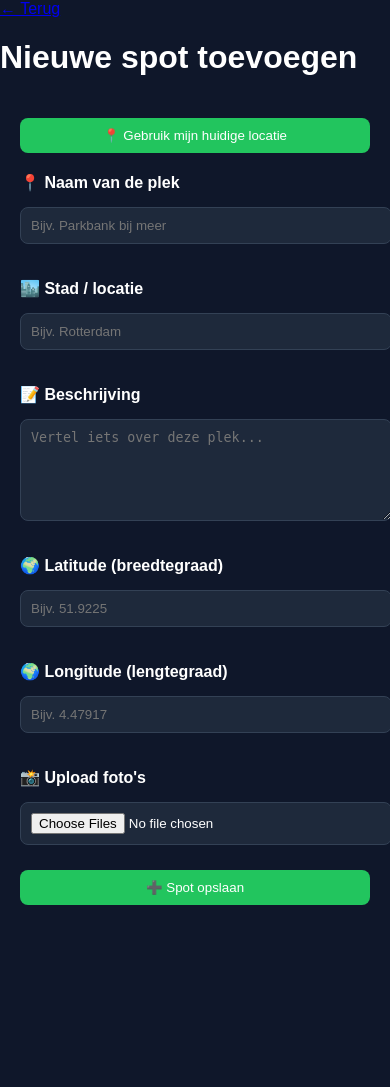
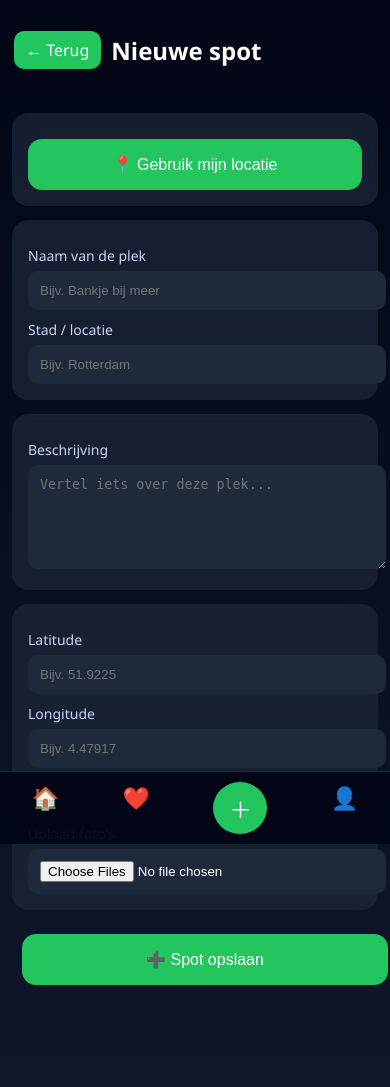
Before and after one commit to gamesganef/sitspot, a Flask app: page /add in a window 390 px wide. Before the commit the page ends 905 px from the top, so only its background shows below. Run offline with Flask 3, Linux system fonts and the light colour scheme; a user stored in the database is signed in.

Commit message:
grote update: UI + mobile UX + fixes

```diff
--- a/app.py
+++ b/app.py
@@ -2,7 +2,7 @@ from flask import Flask, render_template, request, redirect, session
 import sqlite3
 import os
 from datetime import datetime, timedelta
-from werkzeug.utils import secure_filename
+from werkzeug.security import generate_password_hash, check_password_hash
 from PIL import Image
 
 app = Flask(__name__)
@@ -26,6 +26,7 @@ def index():
 
     now = datetime.now()
 
+    # reset expired
     c.execute("""
         UPDATE spots
         SET occupied_by=NULL, occupied_until=NULL
@@ -50,19 +51,25 @@ def index():
     else:
         spots = c.execute("SELECT * FROM spots").fetchall()
 
-    reviews = c.execute("SELECT spot_id, rating FROM ratings").fetchall()
+    # 🔥 BETERE RATINGS QUERY
+    ratings_data = c.execute("""
+        SELECT spot_id, AVG(rating), COUNT(*)
+        FROM ratings
+        GROUP BY spot_id
+    """).fetchall()
 
+    ratings = {r[0]: {"avg": r[1], "count": r[2]} for r in ratings_data}
+
+    # favorites
     favorites = []
     if "user" in session:
-        try:
-            favs = c.execute(
-                "SELECT spot_id FROM favorites WHERE username=?",
-                (session["user"],)
-            ).fetchall()
-            favorites = [f[0] for f in favs]
-        except:
-            favorites = []
+        favs = c.execute(
+            "SELECT spot_id FROM favorites WHERE username=?",
+            (session["user"],)
+        ).fetchall()
+        favorites = [f[0] for f in favs]
 
+    # images
     images = {}
     for s in spots:
         img = c.execute(
@@ -74,7 +81,7 @@ def index():
     return render_template(
         "index.html",
         spots=spots,
-        reviews=reviews,
+        ratings=ratings,
         images=images,
         search=search,
         favorites=favorites
@@ -99,7 +106,7 @@ def favorites_page():
     return render_template("favorites.html", spots=spots)
 
 
-# ❤️ ADD FAVORITE
+# ❤️ ADD FAVORITE (FIXED)
 @app.route("/favorite/<int:id>")
 def favorite(id):
     if "user" not in session:
@@ -108,15 +115,12 @@ def favorite(id):
     db = get_db()
     c = db.cursor()
 
-    try:
-        c.execute(
-            "INSERT INTO favorites (username, spot_id) VALUES (?, ?)",
-            (session["user"], id)
-        )
-        db.commit()
-    except Exception as e:
-        print("FAVORITE ERROR:", e)
+    c.execute("""
+        INSERT OR IGNORE INTO favorites (username, spot_id)
+        VALUES (?, ?)
+    """, (session["user"], id))
 
+    db.commit()
     return redirect("/")
 
 
@@ -178,6 +182,28 @@ def leave(id):
     return redirect(f"/spot/{id}")
 
 
+# ⭐ RATE (NIEUW)
+@app.route("/rate/<int:id>", methods=["POST"])
+def rate(id):
+    if "user" not in session:
+        return redirect("/login")
+
+    rating = int(request.form["rating"])
+    comment = request.form["comment"]
+
+    db = get_db()
+    c = db.cursor()
+
+    c.execute("""
+        INSERT INTO ratings (spot_id, username, rating, comment)
+        VALUES (?, ?, ?, ?)
+    """, (id, session["user"], rating, comment))
+
+    db.commit()
+
+    return redirect(f"/spot/{id}")
+
+
 # 🔥 DELETE SPOT
 @app.route("/delete/<int:id>", methods=["POST"])
 def delete(id):
@@ -195,19 +221,16 @@ def delete(id):
     if spot[0] != session["user"]:
         return "Niet toegestaan"
 
-    try:
-        c.execute("DELETE FROM ratings WHERE spot_id=?", (id,))
-        c.execute("DELETE FROM images WHERE spot_id=?", (id,))
-        c.execute("DELETE FROM favorites WHERE spot_id=?", (id,))
-        c.execute("DELETE FROM spots WHERE id=?", (id,))
-        db.commit()
-    except Exception as e:
-        print("DELETE ERROR:", e)
+    c.execute("DELETE FROM ratings WHERE spot_id=?", (id,))
+    c.execute("DELETE FROM images WHERE spot_id=?", (id,))
+    c.execute("DELETE FROM favorites WHERE spot_id=?", (id,))
+    c.execute("DELETE FROM spots WHERE id=?", (id,))
+    db.commit()
 
     return redirect("/")
 
 
-# REGISTER
+# REGISTER (FIXED SECURITY)
 @app.route("/register", methods=["GET", "POST"])
 def register():
     if request.method == "POST":
@@ -221,9 +244,11 @@ def register():
         if existing:
             return "Email bestaat al"
 
+        hashed = generate_password_hash(password)
+
         c.execute(
             "INSERT INTO users (email, password) VALUES (?, ?)",
-            (email, password)
+            (email, hashed)
         )
         db.commit()
 
@@ -232,7 +257,7 @@ def register():
     return render_template("register.html")
 
 
-# LOGIN
+# LOGIN (FIXED SECURITY)
 @app.route("/login", methods=["GET", "POST"])
 def login():
     if request.method == "POST":
@@ -243,11 +268,11 @@ def login():
         c = db.cursor()
 
         user = c.execute(
-            "SELECT * FROM users WHERE email=? AND password=?",
-            (email, password)
+            "SELECT * FROM users WHERE email=?",
+            (email,)
         ).fetchone()
 
-        if user:
+        if user and check_password_hash(user[2], password):
             session["user"] = user[1]
             return redirect("/")
         else:
@@ -263,7 +288,7 @@ def logout():
     return redirect("/")
 
 
-# 🔥 ADD SPOT (FIXED MET COMPRESSIE)
+# 🔥 ADD SPOT
 @app.route("/add", methods=["GET", "POST"])
 def add():
     if "user" not in session:
@@ -296,8 +321,6 @@ def add():
                 filename = f"{spot_id}_{i}.jpg"
                 filepath = os.path.join(UPLOAD_FOLDER, filename)
 
-                print("🔥 COMPRESSIE ACTIEF:", filename)
-
                 img = Image.open(file)
 
                 if img.mode in ("RGBA", "P"):
@@ -317,7 +340,7 @@ def add():
     return render_template("add.html")
 
 
-# SPOT DETAIL
+# SPOT DETAIL (MET TIMER)
 @app.route("/spot/<int:id>")
 def spot(id):
     db = get_db()
@@ -339,13 +362,22 @@ def spot(id):
     ratings = [r[1] for r in reviews]
     avg = sum(ratings) / len(ratings) if ratings else None
 
+    # 🔥 TIMER
+    remaining = None
+    if s[8]:
+        try:
+            remaining = int((datetime.fromisoformat(s[8]) - datetime.now()).total_seconds())
+        except:
+            remaining = None
+
     return render_template(
         "spot.html",
         s=s,
         reviews=reviews,
         imgs=imgs,
         avg=avg,
-        user=session.get("user")
+        user=session.get("user"),
+        remaining=remaining
     )
 
 
--- a/static/css/style.css
+++ b/static/css/style.css
@@ -1,103 +1,59 @@
-/* BASIS */
 body {
-    background: #0f172a;
+    background: linear-gradient(180deg, #020617, #0f172a);
     color: white;
-    font-family: Arial, sans-serif;
+    font-family: 'Segoe UI', sans-serif;
     margin: 0;
+    padding-bottom: 80px;
 }
 
 /* HEADER */
-header {
+.top-header {
     display: flex;
-    flex-wrap: wrap;
+    align-items: center;
     gap: 10px;
-    padding: 10px;
-    align-items: center;
-    justify-content: space-between;
-    background: #020617;
+    padding: 14px;
 }
 
-/* BUTTONS */
-.btn {
-    padding: 10px 14px;
-    border-radius: 8px;
+/* BACK BUTTON */
+.back-btn {
     background: #22c55e;
-    color: white;
-    text-decoration: none;
-    border: none;
-    cursor: pointer;
-}
-
-/* BACK BUTTON 🔥 */
-.back-btn {
-    margin: 10px;
-    padding: 10px 14px;
-    background: #334155;
-    color: white;
-    border: none;
-    border-radius: 8px;
-    cursor: pointer;
-}
-
-.back-btn:hover {
-    background: #1e293b;
-}
-
-/* GRID */
-.grid {
-    display: grid;
-    grid-template-columns: repeat(auto-fit, minmax(150px, 1fr));
-    gap: 10px;
-    padding: 10px;
-}
-
-/* CARDS */
-.card {
-    background: #1e293b;
-    padding: 15px;
+    padding: 8px 12px;
     border-radius: 10px;
     text-decoration: none;
     color: white;
-}
-
-/* MAP */
-#map {
-    height: 400px;
-    width: 100%;
-    margin: 10px 0;
-}
-
-/* SLIDER */
-.slider {
-    display: flex;
-    overflow-x: auto;
-    gap: 10px;
-}
-
-img {
-    width: 300px;
-    border-radius: 10px;
 }
 
 /* FORM */
 .form {
     display: flex;
     flex-direction: column;
-    gap: 10px;
-    padding: 20px;
+    gap: 14px;
+    padding: 12px;
 }
 
-label {
-    font-weight: bold;
-    margin-top: 10px;
+/* CARD */
+.card {
+    background: rgba(30,41,59,0.7);
+    backdrop-filter: blur(10px);
+    padding: 16px;
+    border-radius: 16px;
 }
 
+/* LABEL */
+label {
+    display: block;
+    margin-top: 10px;
+    font-size: 14px;
+    color: #cbd5f5;
+}
+
+/* INPUTS */
 input, textarea {
     width: 100%;
-    padding: 10px;
-    margin: 5px 0 15px 0;
-    border-radius: 8px;
-    border: 1px solid #334155;
+    padding: 12px;
+    margin-top: 6px;
+    border-radius: 10px;
+    border: none;
     background: #1e293b;
     color: white;
 }
@@ -106,127 +62,62 @@ textarea {
     min-height: 80px;
 }
 
-form {
-    max-width: 400px;
-    margin: auto;
-    padding: 20px;
-}
-
-/* 📱 MOBILE */
-@media (max-width: 600px) {
-    header {
-        flex-direction: column;
-        align-items: stretch;
-    }
-
-    .btn {
-        width: 100%;
-        text-align: center;
-    }
-
-    #map {
-        height: 250px;
-    }
-    .review-box {
-    background: #1e293b;
-    padding: 15px;
-    border-radius: 10px;
-    margin-bottom: 10px;
-    border: 1px solid #334155;
-}
-
-.review-header {
-    display: flex;
-    justify-content: space-between;
-    margin-bottom: 8px;
-}
-
-.review-text {
-    color: #cbd5f5;
-}
-
-.stars {
-    color: #facc15;
-}
-}
-body.mobile {
-    background: #0f172a;
-    color: white;
-    font-family: Arial;
-}
-
-/* HEADER */
-.header {
-    display: flex;
-    align-items: center;
-    gap: 10px;
-    padding: 15px;
-    font-size: 18px;
-}
-
-/* IMAGES */
-.image-slider {
-    display: flex;
-    overflow-x: auto;
-    gap: 10px;
-    padding: 10px;
-}
-
-.image-slider img {
-    width: 90%;
-    border-radius: 12px;
-}
-
-/* CARDS */
-.card {
-    background: #1e293b;
-    margin: 10px;
-    padding: 15px;
-    border-radius: 16px;
-}
-
 /* BUTTONS */
 .big-btn {
-    display: block;
     width: 100%;
-    padding: 14px;
-    margin-top: 10px;
+    padding: 16px;
+    border-radius: 14px;
     background: #22c55e;
-    border-radius: 12px;
-    text-align: center;
-    text-decoration: none;
-    color: white;
-    border: none;
-    font-size: 16px;
-}
-
-.danger-btn {
-    background: #ef4444;
-    padding: 12px;
-    border-radius: 10px;
-    width: 100%;
     border: none;
     color: white;
-}
-
-/* STATUS */
-.free { color: #22c55e; }
-.occupied { color: #ef4444; }
-.you { color: #facc15; }
-
-/* REVIEWS */
-.review {
-    background: #020617;
-    padding: 10px;
-    border-radius: 10px;
+    font-size: 16px;
+    cursor: pointer;
     margin-top: 10px;
 }
 
-/* TEXT */
-.location { color: #94a3b8; }
-.desc { margin-top: 5px; }
-.avg { font-size: 18px; margin-bottom: 10px; }
-.card a {
+.big-btn:active {
+    transform: scale(0.97);
+}
+
+.submit-btn {
+    margin: 10px;
+}
+
+/* BOTTOM NAV */
+.bottom-nav {
+    position: fixed;
+    bottom: 0;
+    left: 0;
+    right: 0;
+    background: rgba(2,6,23,0.95);
+    display: flex;
+    justify-content: space-around;
+    padding: 10px 0;
+    border-top: 1px solid #1e293b;
+}
+
+.bottom-nav a {
     color: white;
+    font-size: 22px;
     text-decoration: none;
 }
+
+.add-btn {
+    background: #22c55e;
+    padding: 10px 16px;
+    border-radius: 50%;
+}
+#map {
+    height: 220px;
+    width: 100%;
+    margin: 10px 0;
+    border-radius: 16px;
+    overflow: hidden;
+}
+.card img {
+    width: 100%;
+    height: 160px;        /* 🔥 vaste hoogte */
+    object-fit: cover;    /* 🔥 belangrijk: crop i.p.v. uitrekken */
+    border-radius: 12px;
+    display: block;
+}
--- a/templates/add.html
+++ b/templates/add.html
@@ -1,65 +1,79 @@
 <!DOCTYPE html>
 <html>
 <head>
+    <title>Nieuwe Spot</title>
     <link rel="stylesheet" href="/static/css/style.css">
-    <title>Nieuwe Spot</title>
 </head>
-<body>
+<body class="mobile">
 
-<a href="/">← Terug</a>
-
-<h1>Nieuwe spot toevoegen</h1>
+<header class="top-header">
+    <a href="/" class="back-btn">← Terug</a>
+    <h2>Nieuwe spot</h2>
+</header>
 
 <form method="post" enctype="multipart/form-data" class="form">
 
-    <!-- GPS BUTTON -->
-    <button type="button" class="btn" onclick="getLocation()">
-        📍 Gebruik mijn huidige locatie
+    <!-- 📍 LOCATIE BUTTON -->
+    <div class="card">
+        <button type="button" class="big-btn" onclick="getLocation()">
+            📍 Gebruik mijn locatie
         </button>
+    </div>
 
-    <!-- NAAM -->
-    <label>📍 Naam van de plek</label>
-    <input name="name" placeholder="Bijv. Parkbank bij meer">
+    <!-- 📍 BASIS INFO -->
+    <div class="card">
+        <label>Naam van de plek</label>
+        <input name="name" placeholder="Bijv. Bankje bij meer">
 
-    <!-- LOCATIE -->
-    <label>🏙️ Stad / locatie</label>
+        <label>Stad / locatie</label>
         <input name="location" placeholder="Bijv. Rotterdam">
+    </div>
 
-    <!-- BESCHRIJVING -->
-    <label>📝 Beschrijving</label>
+    <!-- 📝 BESCHRIJVING -->
+    <div class="card">
+        <label>Beschrijving</label>
         <textarea name="description" placeholder="Vertel iets over deze plek..."></textarea>
+    </div>
 
-    <!-- LAT -->
-    <label>🌍 Latitude (breedtegraad)</label>
+    <!-- 🌍 COORDINATEN -->
+    <div class="card">
+        <label>Latitude</label>
         <input id="lat" name="lat" placeholder="Bijv. 51.9225">
 
-    <!-- LNG -->
-    <label>🌍 Longitude (lengtegraad)</label>
+        <label>Longitude</label>
         <input id="lng" name="lng" placeholder="Bijv. 4.47917">
+    </div>
 
-    <!-- FOTO -->
-    <label>📸 Upload foto's</label>
+    <!-- 📸 FOTO -->
+    <div class="card">
+        <label>Upload foto's</label>
         <input type="file" name="images" multiple>
+    </div>
 
-    <!-- SUBMIT -->
-    <button class="btn">➕ Spot opslaan</button>
+    <!-- ✅ SUBMIT -->
+    <button class="big-btn submit-btn">➕ Spot opslaan</button>
 
 </form>
 
-<!-- GPS SCRIPT -->
+<!-- 🔥 BOTTOM NAV -->
+<div class="bottom-nav">
+    <a href="/">🏠</a>
+    <a href="/favorites">❤️</a>
+    <a href="/add" class="add-btn">＋</a>
+    <a href="/logout">👤</a>
+</div>
+
 <script>
 function getLocation() {
     if (navigator.geolocation) {
         navigator.geolocation.getCurrentPosition(function(position) {
-
             document.getElementById("lat").value = position.coords.latitude;
             document.getElementById("lng").value = position.coords.longitude;
-
-        }, function(error) {
+        }, function() {
             alert("Locatie ophalen mislukt");
         });
     } else {
-        alert("GPS wordt niet ondersteund");
+        alert("GPS niet ondersteund");
     }
 }
 </script>
```
Also changed, not shown: templates/index.html (+56 -95 lines), templates/spot.html (+75 -10 lines), database.db, static/uploads/6_0.jpg (added). Lines whose indentation alone changed are shown as unchanged.
